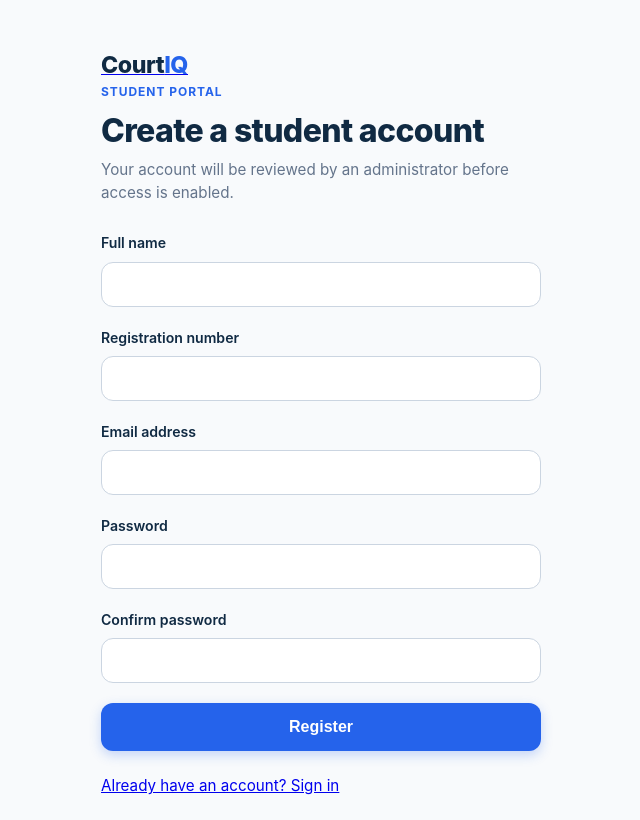
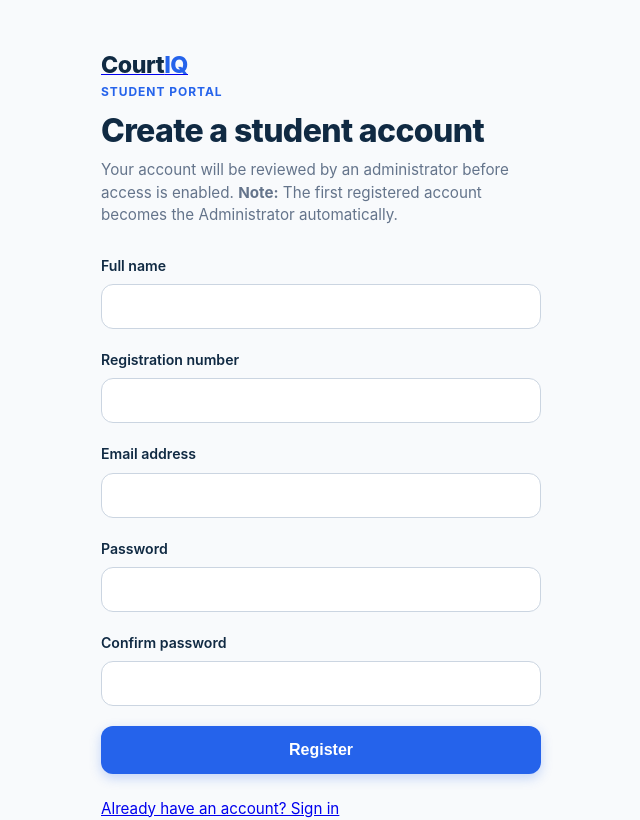
Before and after one commit to SHARIFF-MOHAMED-ABDI/CourtIQ, a PHP site: page /register.php in a window 1280 px wide. Shown: the top 820 px of the page, without its empty margins (319-959 px from the left). Before the commit the page ends 795 px from the top, so only its background shows below. Run offline with PHP 8.4, Linux system fonts and the light colour scheme; some libraries are stand-ins or nearby versions.

Commit message:
Make first registered user auto-admin

```diff
--- a/register.php
+++ b/register.php
@@ -10,6 +10,7 @@ if (isLoggedIn()) {
 $errors = [];
 $registration = ['full_name' => '', 'registration_number' => '', 'email' => ''];
 $registered = isset($_GET['registered']) && $_GET['registered'] === '1';
+$firstAdmin = isset($_GET['first_admin']) && $_GET['first_admin'] === '1';
 
 if ($_SERVER['REQUEST_METHOD'] === 'POST') {
     if (!verifyCsrfToken($_POST['csrf_token'] ?? null)) {
@@ -42,31 +43,42 @@ if ($_SERVER['REQUEST_METHOD'] === 'POST') {
         $conn = db();
         $conn->begin_transaction();
         try {
+            // Check if this is the first user (no admin exists)
+            $checkStmt = $conn->prepare("SELECT COUNT(*) as cnt FROM users WHERE role = 'administrator'");
+            $checkStmt->execute();
+            $result = $checkStmt->get_result()->fetch_assoc();
+            $checkStmt->close();
+            $isFirstAdmin = (int)$result['cnt'] === 0;
+
             $username = $registration['registration_number'];
             $passwordHash = password_hash($password, PASSWORD_DEFAULT);
             if ($passwordHash === false) {
                 throw new RuntimeException('Unable to secure the password.');
             }
 
+            $role = $isFirstAdmin ? 'administrator' : 'student';
+            $approvalStatus = $isFirstAdmin ? 'approved' : 'pending';
+
             $userStmt = $conn->prepare(
                 "INSERT INTO users (username, email, password_hash, role, status, approval_status)
-                 VALUES (?, ?, ?, 'student', 'active', 'pending')"
+                 VALUES (?, ?, ?, ?, 'active', ?)"
             );
             if (!$userStmt) {
                 throw new RuntimeException('Unable to prepare account registration.');
             }
-            $userStmt->bind_param('sss', $username, $registration['email'], $passwordHash);
+            $userStmt->bind_param('ssss', $username, $registration['email'], $passwordHash, $role, $approvalStatus);
             if (!$userStmt->execute()) {
                 $errorCode = $userStmt->errno;
                 $userStmt->close();
                 if ($errorCode === 1062) {
                     throw new DomainException('That registration number or email address is already registered.');
                 }
-                throw new RuntimeException('Unable to save the student account.');
+                throw new RuntimeException('Unable to save the account.');
             }
             $userId = (int)$userStmt->insert_id;
             $userStmt->close();
 
+            if ($role === 'student') {
                 $profileStmt = $conn->prepare(
                     'INSERT INTO student_profiles (user_id, full_name, student_number) VALUES (?, ?, ?)'
                 );
@@ -83,11 +95,12 @@ if ($_SERVER['REQUEST_METHOD'] === 'POST') {
                     throw new RuntimeException('Unable to save the student profile.');
                 }
                 $profileStmt->close();
+            }
 
             if (!$conn->commit()) {
-                throw new RuntimeException('Unable to complete student registration.');
+                throw new RuntimeException('Unable to complete registration.');
             }
-            header('Location: ' . projectUrl('register.php?registered=1'));
+            header('Location: ' . projectUrl('login.php?registered=1&first_admin=' . ($isFirstAdmin ? '1' : '0')));
             exit;
         } catch (Throwable $e) {
             $conn->rollback();
@@ -96,7 +109,7 @@ if ($_SERVER['REQUEST_METHOD'] === 'POST') {
             } elseif ($e instanceof PDOException && $e->getCode() === '23505') {
                 $errors[] = 'That registration number or email address is already registered.';
             } else {
-                error_log('CourtIQ student registration failed: ' . $e->getMessage());
+                error_log('CourtIQ registration failed: ' . $e->getMessage());
                 $errors[] = 'Registration could not be completed. Please try again.';
             }
         }
@@ -118,12 +131,16 @@ if ($_SERVER['REQUEST_METHOD'] === 'POST') {
                 <a class="brand" href="<?= projectUrl('index.php') ?>"><span class="brand-text">Court<span>IQ</span></span></a>
                 <span class="form-tag">Student Portal</span>
                 <h1 class="form-title">Create a student account</h1>
-                <p class="form-subtitle">Your account will be reviewed by an administrator before access is enabled.</p>
+                <p class="form-subtitle">Your account will be reviewed by an administrator before access is enabled. <strong>Note:</strong> The first registered account becomes the Administrator automatically.</p>
             </header>
 
             <?php if ($registered): ?>
                 <div class="alert alert-success" role="status">
+                    <?php if ($firstAdmin): ?>
+                        Administrator account created successfully. You can now <a href="<?= projectUrl('login.php') ?>" class="alert-link">sign in</a> as administrator.
+                    <?php else: ?>
                         Registration received. Your account is awaiting Administrator approval. You can sign in after it is approved.
+                    <?php endif; ?>
                 </div>
             <?php endif; ?>
             <?php if ($errors): ?>
```
Lines whose indentation alone changed are shown as unchanged.
